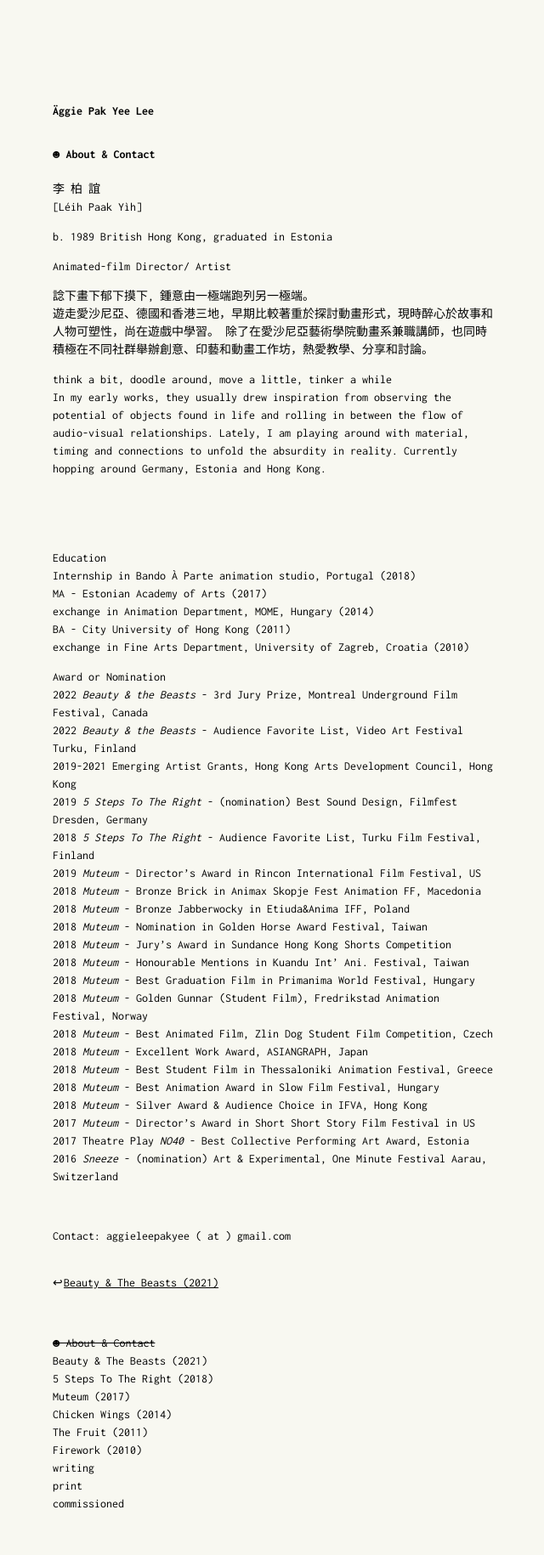
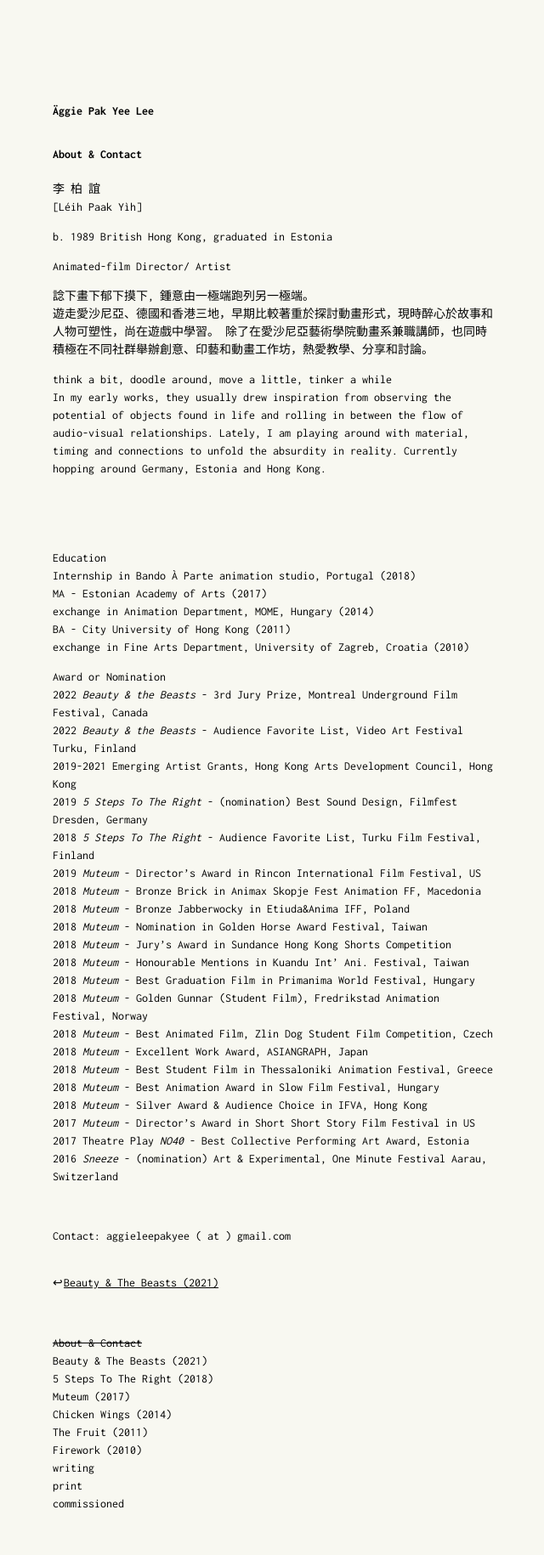
Before and after one commit to itchyeggie/itchyeggie.github.io, a Jekyll site: the page built from _posts/2022-07-23-about.md, in a window 1280 px wide. Shown: the whole page at 85% size, without its empty margins (58-698 px from the left). Built offline with Jekyll 4.4.1, drawn with Linux system fonts in a browser that asks for light colours.

```diff
--- a/_posts/2022-07-23-about.md
+++ b/_posts/2022-07-23-about.md
@@ -1,10 +1,12 @@
 ---
 layout: post
-title: ☻ About & Contact
+title: About & Contact
 home: true
 ---
 李 柏 誼
 [Léih Paak Yìh]
+
+
 
 b. 1989 British Hong Kong, graduated in Estonia
 
```
